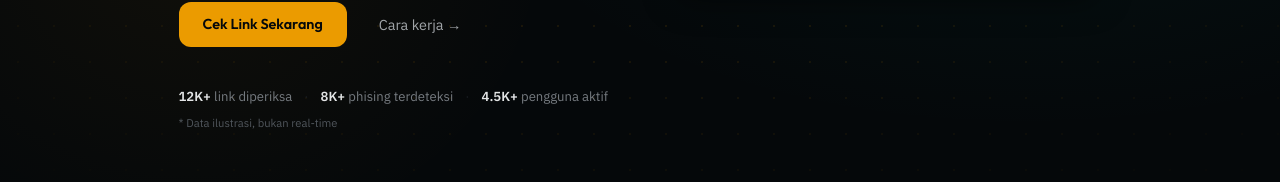
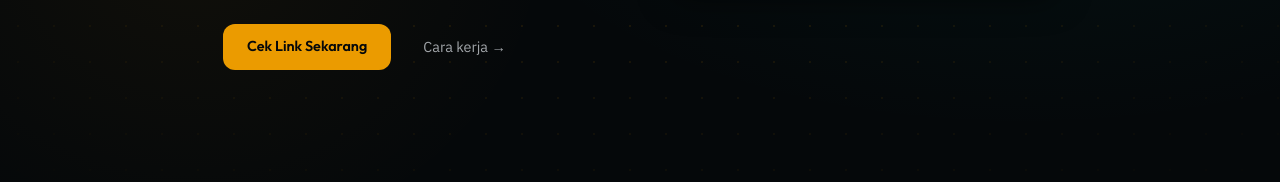
Before and after one commit to michiooo290-rgb/ceklink, a Next.js app: page / in a window 1280 px wide. Shown: the part 496-678 px from the top of the page. Built offline with nearby package versions, Linux system fonts and the light colour scheme; no server answers.

Commit message:
perubahan login dan signup

```diff
--- a/components/Hero.jsx
+++ b/components/Hero.jsx
@@ -169,21 +169,7 @@ export default function Hero() {
             </a>
           </div>
 
-          {/* Inline stats — editorial, not 3 big numbers */}
-          <div className="hero-stats">
-            <span className="hero-stat-item">
-              <strong>12K+</strong> link diperiksa
-            </span>
-            <span className="hero-stat-divider" aria-hidden="true">·</span>
-            <span className="hero-stat-item">
-              <strong>8K+</strong> phising terdeteksi
-            </span>
-            <span className="hero-stat-divider" aria-hidden="true">·</span>
-            <span className="hero-stat-item">
-              <strong>4.5K+</strong> pengguna aktif
-            </span>
-          </div>
-          <p className="hero-disclaimer">* Data ilustrasi, bukan real-time</p>
+
         </motion.div>
 
         {/* Right: live demo widget */}
```
